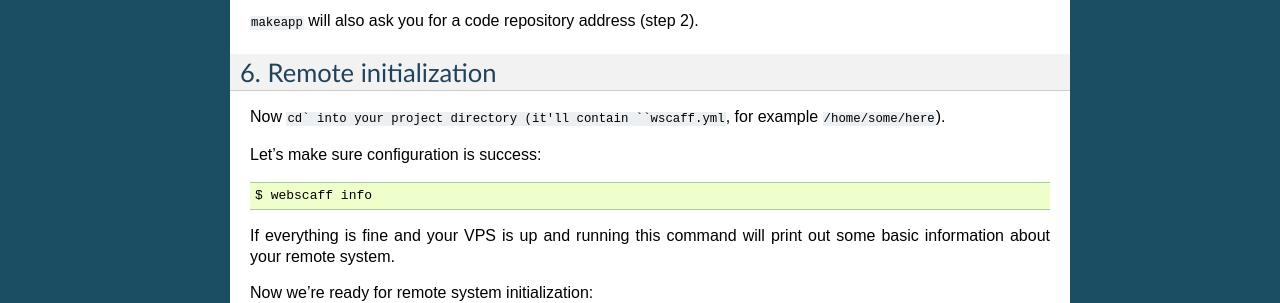
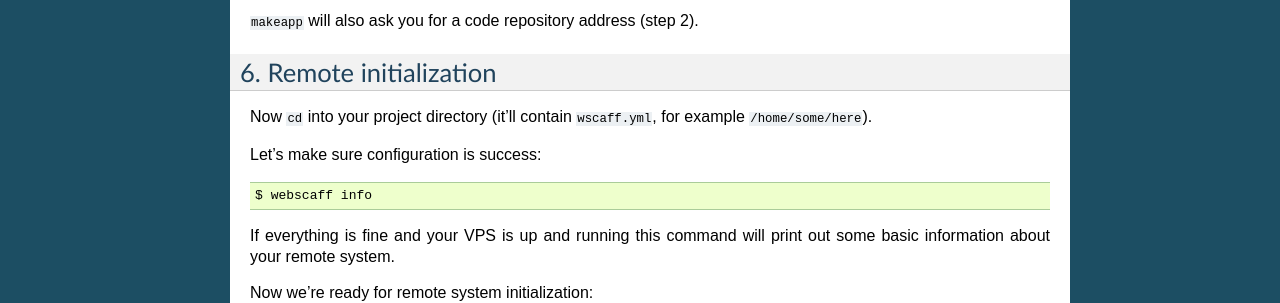
Before and after one commit to idlesign/webscaff, a Sphinx documentation site: the page built from docs/source/quickstart.rst, in a window 1280 px wide. Shown: the part 1161-1464 px from the top of the page. Built offline with Sphinx 7.4.7, drawn with Linux system fonts in a browser that asks for light colours.

Commit message:
Docs fixes.

```diff
--- a/README.rst
+++ b/README.rst
@@ -31,7 +31,7 @@
 
 * **Debian**-based OS (Ubuntu 18.04 tested) as a basis.
 * **Git** for source code updates.
-* **Systemd** to securely run our webservice.
+* **Systemd** to securely run your webservice.
 * **PostgreSQL** as a reliable DBMS.
 * **uWSGI** as a platform (handling routing, static, background tasks, etc.).
 * **Python 3** to cover your needs.
--- a/docs/source/index.rst
+++ b/docs/source/index.rst
@@ -15,7 +15,7 @@
 
 * **Debian**-based OS (Ubuntu 18.04 tested) as a basis.
 * **Git** for source code updates.
-* **Systemd** to securely run our webservice.
+* **Systemd** to securely run your webservice.
 * **PostgreSQL** as a reliable DBMS.
 * **uWSGI** as a platform (handling routing, static, background tasks, etc.).
 * **Python 3** to cover your needs.
--- a/docs/source/quickstart.rst
+++ b/docs/source/quickstart.rst
@@ -78,7 +78,7 @@
 6. Remote initialization
 ~~~~~~~~~~~~~~~~~~~~~~~~
 
-Now ``cd` into your project directory (it'll contain ``wscaff.yml``, for example ``/home/some/here``).
+Now ``cd`` into your project directory (it'll contain ``wscaff.yml``, for example ``/home/some/here``).
 
 Let's make sure configuration is success:
 
```
